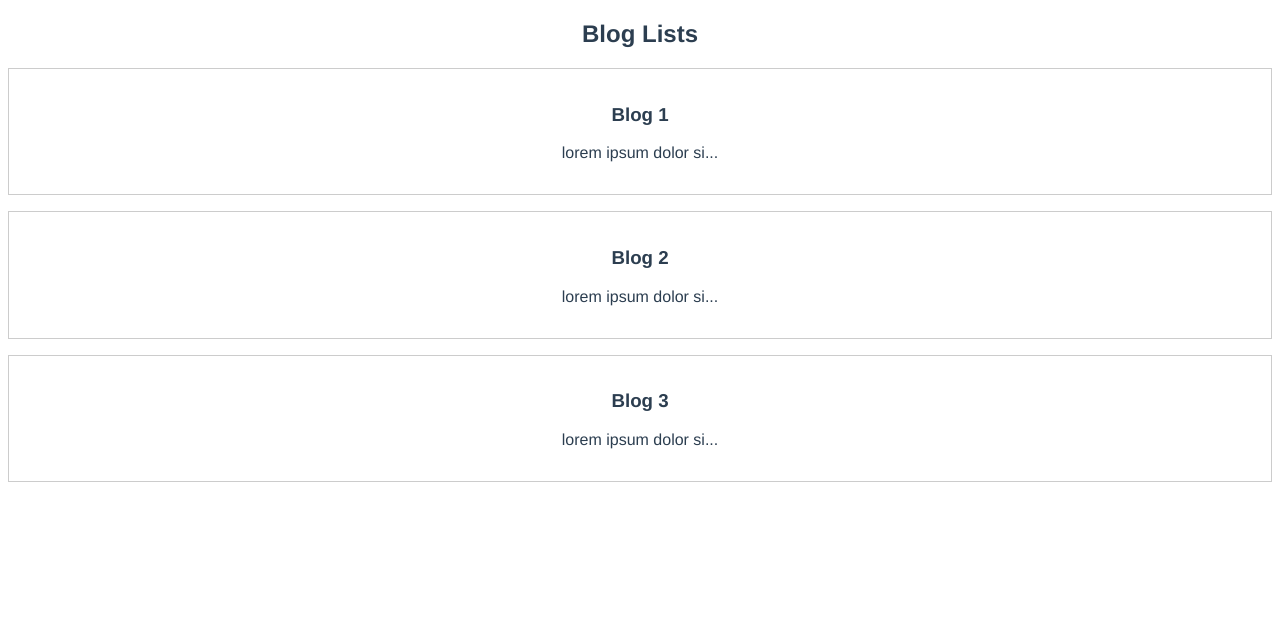
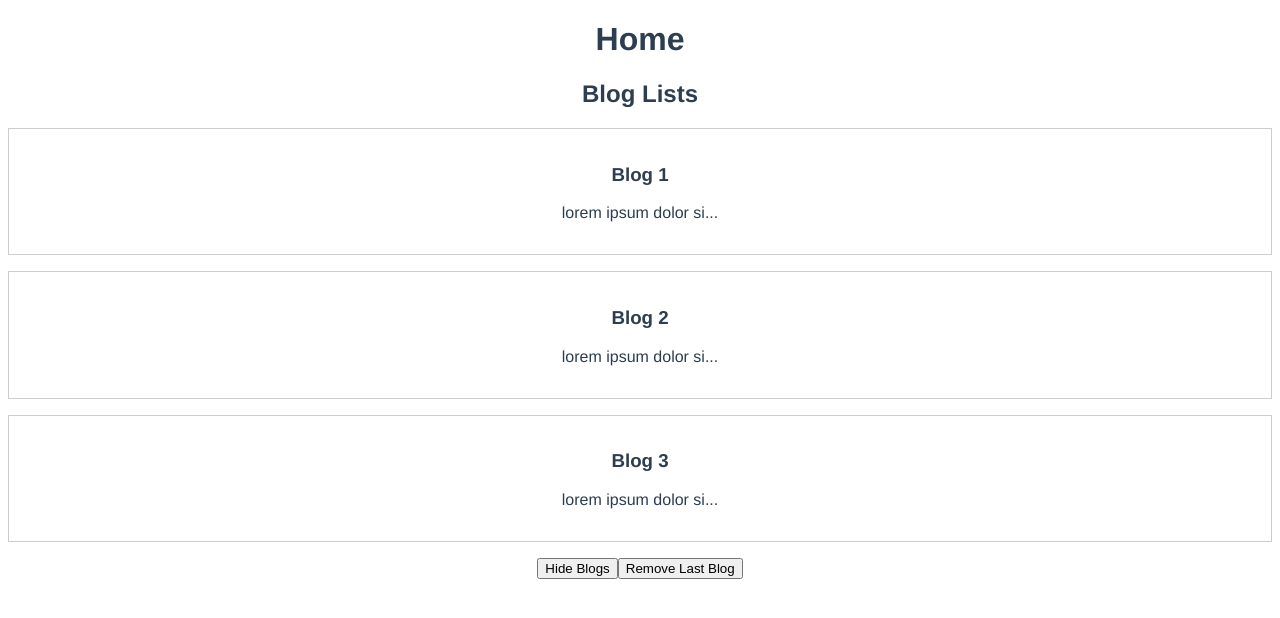
Before and after one commit to Sohan817/Vue.js_3, a Vue app in the folder vue-blogs/: page / in a window 1280 px wide. Shown: the top 618 px of the page. Built offline with nearby package versions, Linux system fonts and the light colour scheme.

Commit message:
Lifecycle hooks in setup

```diff
--- a/vue-blogs/src/components/BlogLists.vue
+++ b/vue-blogs/src/components/BlogLists.vue
@@ -6,6 +6,7 @@
 </template>
 
 <script>
+import { onMounted, onUnmounted, onUpdated } from "vue";
 import SingleBlog from "./SingleBlog.vue";
 export default {
   props: ["blogs"],
@@ -13,7 +14,9 @@ export default {
     SingleBlog,
   },
   setup(props) {
-    console.log(props.blogs);
+    onMounted(() => console.log("Mounted BlogLists.vue"));
+    onUnmounted(() => console.log("Unmounted BlogLists.vue"));
+    onUpdated(() => console.log("Updated BlogLists.vue"));
   },
 };
 </script>
--- a/vue-blogs/src/views/HomeView.vue
+++ b/vue-blogs/src/views/HomeView.vue
@@ -1,5 +1,12 @@
 <template>
-  <BlogLists :blogs="blogs" />
+  <div class="home">
+    <h1>Home</h1>
+    <BlogLists v-if="showBlogs" :blogs="blogs" />
+    <button @click="showBlogs = !showBlogs">
+      {{ showBlogs ? "Hide Blogs" : "Show Blogs" }}
+    </button>
+    <button @click="blogs.pop()">Remove Last Blog</button>
+  </div>
 </template>
 
 <script>
@@ -31,7 +38,8 @@ export default {
         id: 3,
       },
     ]);
-    return { blogs };
+    const showBlogs = ref(true);
+    return { blogs, showBlogs };
   },
 };
 </script>
```
